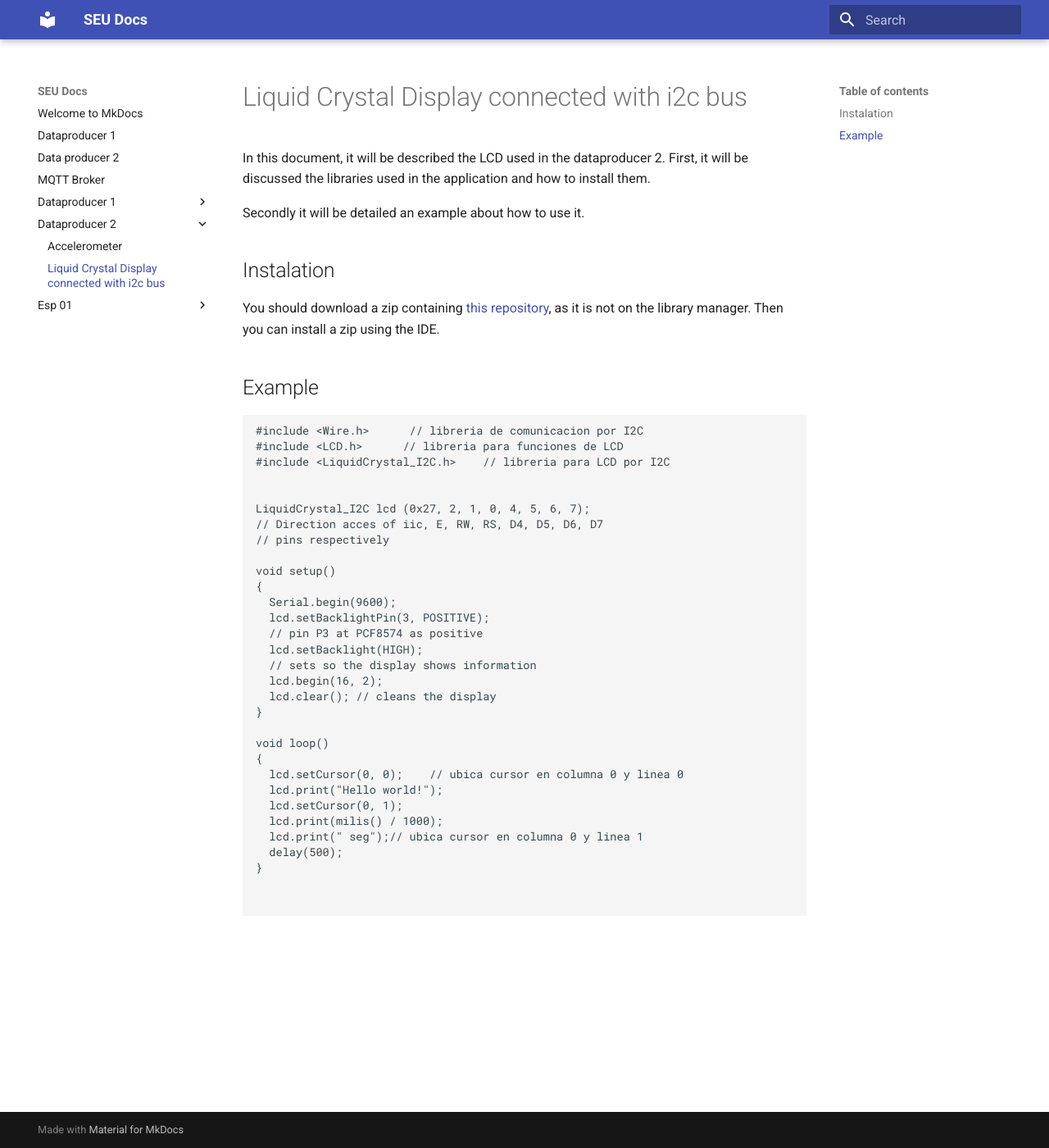
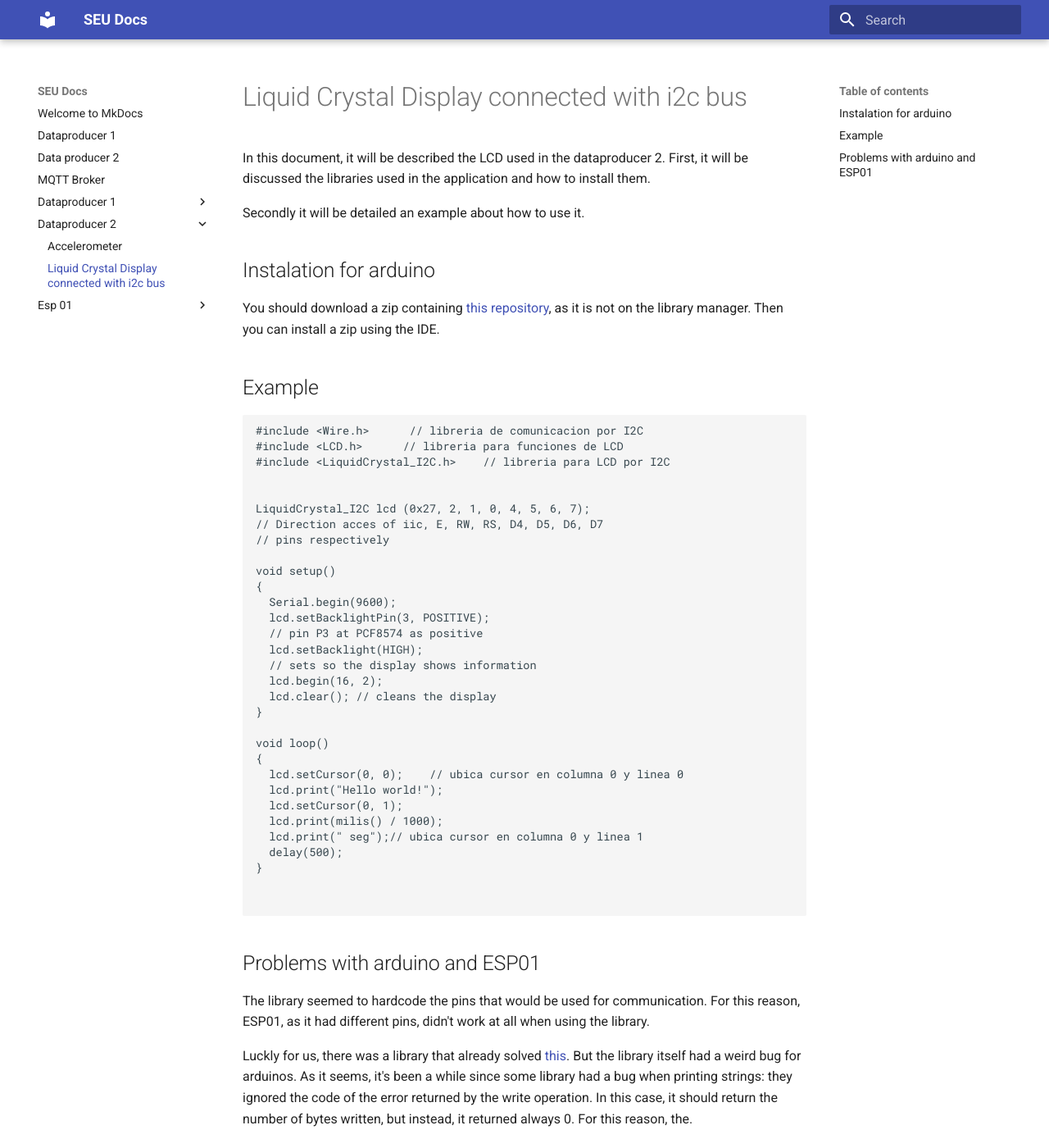
Before and after one commit to Oriolac/seu, an MkDocs documentation site: the page built from docs/docs/dataproducer-2/liquidcrystali2c.md, in a window 1280 px wide and 1400 px high. Shown: the whole window at 82% size. Built offline with MkDocs 1.6.1 and Material for MkDocs 9.7.7, drawn with Linux system fonts in a browser that asks for light colours.

Commit message:
Mid commit

````diff
--- a/docs/docs/dataproducer-2/liquidcrystali2c.md
+++ b/docs/docs/dataproducer-2/liquidcrystali2c.md
@@ -4,7 +4,7 @@ In this document, it will be described the LCD used in the dataproducer 2. First
 
 Secondly it will be detailed an example about how to use it.
 
-## Instalation
+## Instalation for arduino
 You should download a zip containing [this repository](https://github.com/fmalpartida/New-LiquidCrystal), as it is not on the library manager. Then you can install a zip using the IDE.
 
 ## Example
@@ -42,3 +42,10 @@ void loop()
 
 
 ```
+
+## Problems with arduino and ESP01
+The library seemed to hardcode the pins that  would be used
+for communication. For this reason, ESP01, as it had different pins,
+didn't work at all when using the library.
+
+Luckly for us, there was a library that already solved [this](https://github.com/agnunez/ESP8266-I2C-LCD1602). But the library itself had a weird bug for arduinos. As it seems, it's been a while since some library had a bug when printing strings: they ignored the code of the error returned by the write operation. In this case, it should return the number of bytes written, but instead, it returned always 0. For this reason, the.
````
